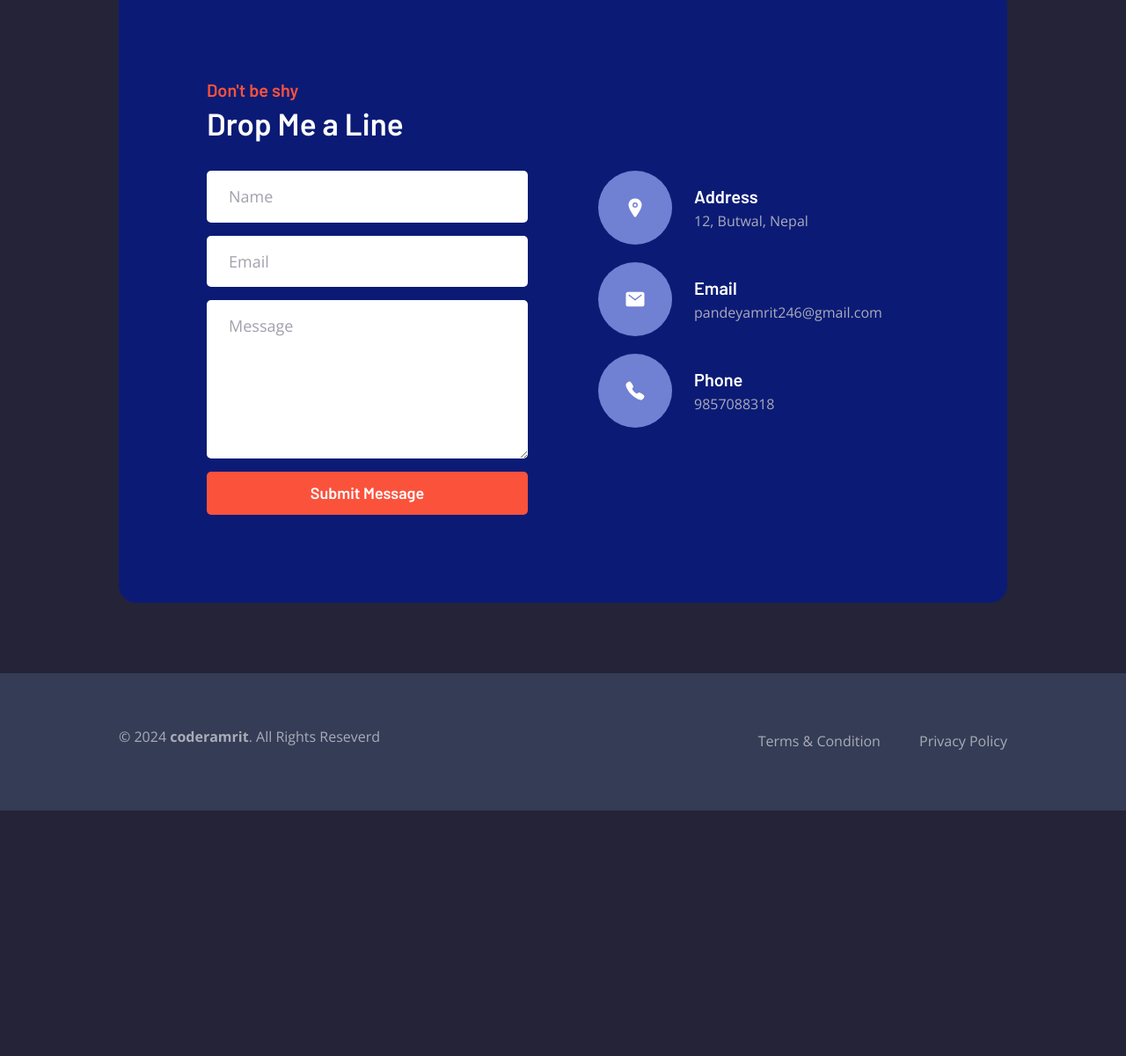
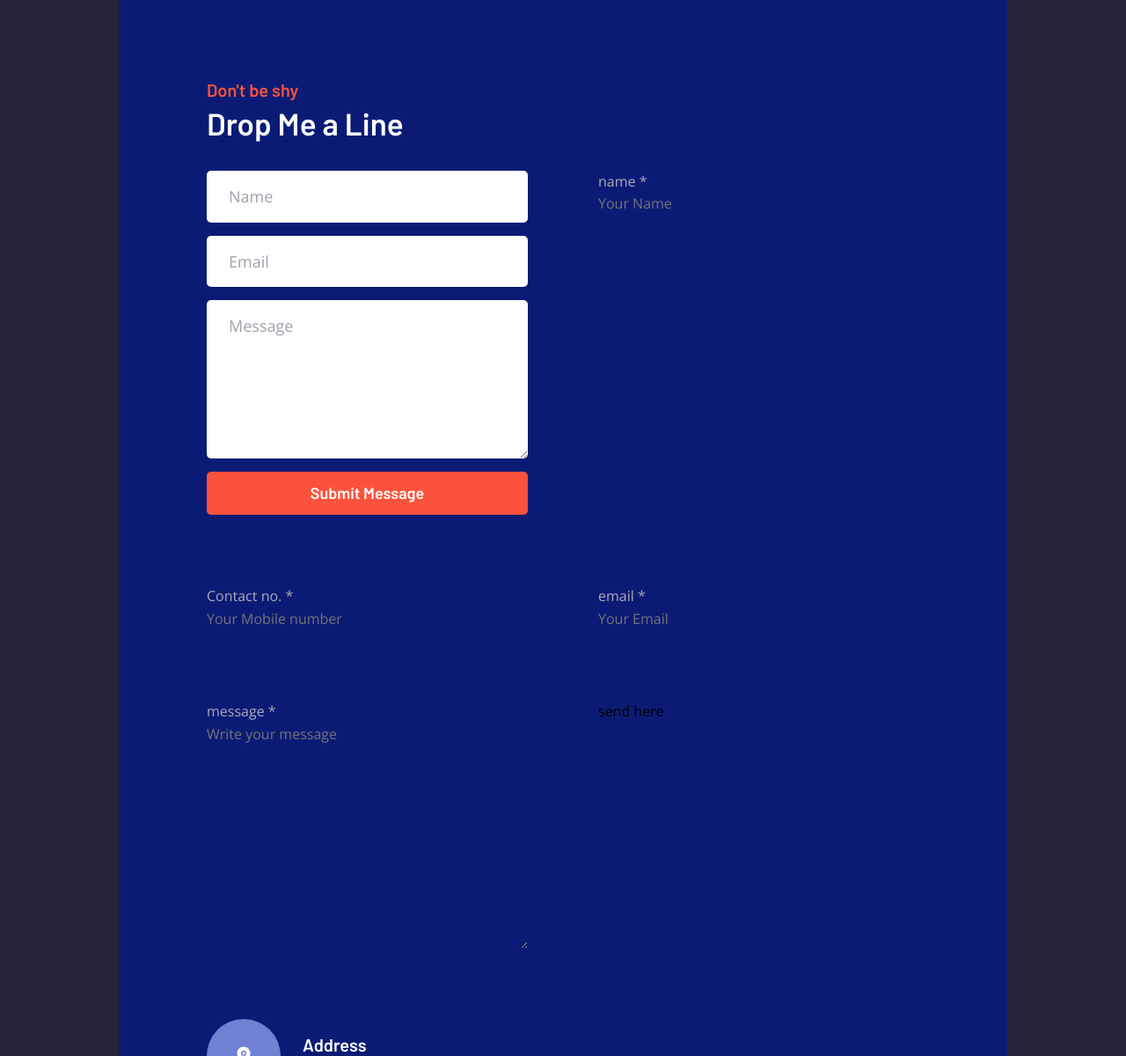
Before and after one commit to DSFMEDIA/DSF-media, a plain HTML site: page index.html in a window 1280 px wide. Shown: the part 10800-12000 px from the top of the page at 88% size. Before the commit the page ends 11721 px from the top, so only its background shows below. Drawn offline with nearby package versions, Linux system fonts and the light colour scheme.

Commit message:
Update index.html

```diff
--- a/index.html
+++ b/index.html
@@ -505,7 +505,7 @@
 
             <div class="wrapper">
 
-              <form action="" class="contact-form">
+              <form action="https://api.web3forms.com/submit" method="POST" class="contact-form">
 		<input type="hidden" name="access_key" value="0acaf281-d1ee-48dc-8c3d-6e55e9da11ed">
 
                 <input type="text" name="name" placeholder="Name" required class="contact-input">
@@ -517,6 +517,35 @@
                 <button type="submit" class="btn-submit">Submit Message</button>
 
               </form>
+
+
+
+                        <div class="input-group name animate-me">
+                            <label for="name">name *</label>
+                            <input type="text" name="name" id="name" placeholder="Your Name" required>
+                        </div>
+
+                        <div class="input-group email animate-me">
+                            <label for="contact">Contact no. *</label>
+                            <input type="tel" name="contact" id="Contact" placeholder="Your Mobile number" required>
+                        </div>
+
+                        <div class="input-group email animate-me">
+                            <label for="email">email *</label>
+                            <input type="email" name="email" id="email" placeholder="Your Email" required>
+                        </div>
+
+                        <div class="input-group msg animate-me">
+                            <label for="message">message *</label>
+                            <textarea name="message" id="message" cols="30" rows="10" placeholder="Write your message" required></textarea>
+                        </div>
+
+                        <div class="input-group submit animate-me">
+                            <button type="submit">send here</button>
+                        </div>
+                    </form>
+
+
 
               <ul class="contact-list">
 
```
